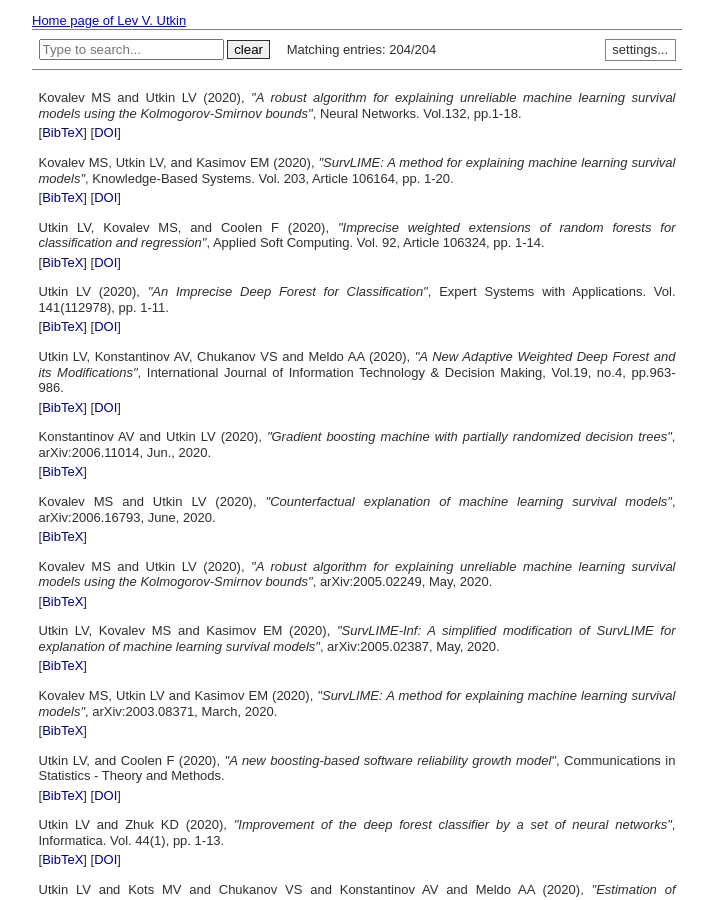
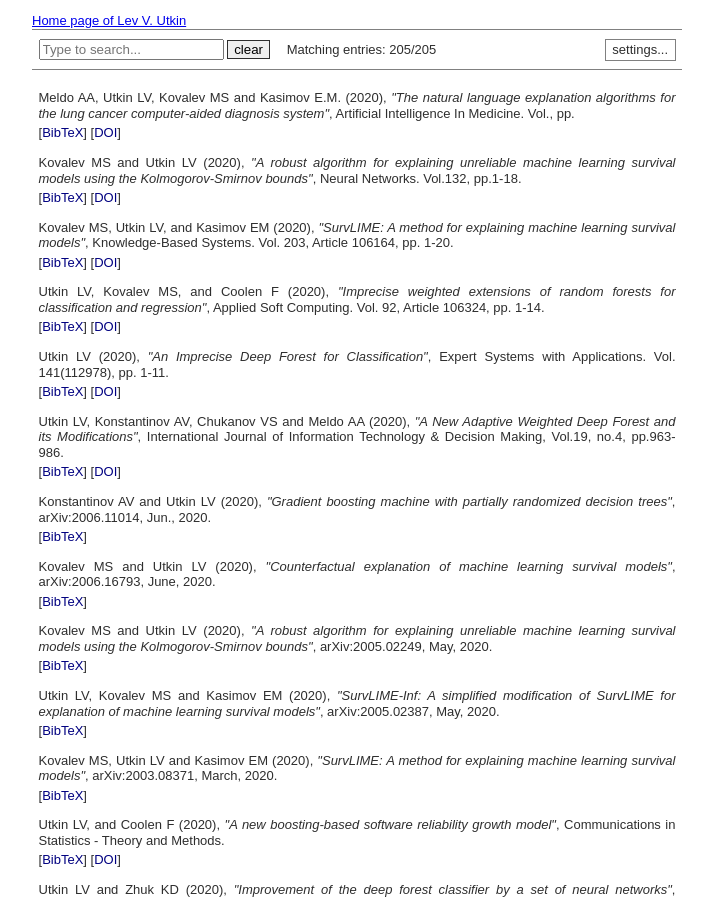
Before and after one commit to levutkin/levutkin.github.io, a Jekyll site: the page publications.html, which Jekyll copies as it is, in a window 1280 px wide and 900 px high. Shown: the whole window, without its empty margins (283-996 px from the left). Built offline with Jekyll 4.4.1, drawn with Linux system fonts in a browser that asks for light colours.

Commit message:
Update publications.html

```diff
--- a/publications.html
+++ b/publications.html
@@ -405,10 +405,29 @@ p.infolinks { margin: 0.3em 0em 0em 0em; padding: 0px; }
 <table id="qs_table" border="1">
 <tbody>
 
+<tr id="Meldo-Utkin-etal-2020" class="entry">
+	<td>Meldo AA, Utkin LV, Kovalev MS and Kasimov E.M. (2020), <i>"The natural language explanation algorithms for the lung cancer computer-aided diagnosis system"</i>, Artificial Intelligence In Medicine.  Vol., pp.
+	<p class="infolinks"> [<a href="javascript:toggleInfo('Meldo-Utkin-etal-2020','bibtex')">BibTeX</a>] [<a href="https://doi.org/..." target="_blank">DOI</a>]</p>
+	</td>
+</tr>
+<tr id="bib_Meldo-Utkin-etal-2020" class="bibtex noshow">
+<td><b>BibTeX</b>:
+<pre>
+@article{Meldo-Utkin-etal-2020,
+  author  = {A.A. Meldo and L.V. Utkin and M.S. Kovalev and E.M. Kasimov},
+  journal = {Artificial Intelligence In Medicine},
+  title   = {The natural language explanation algorithms for the lung cancer computer-aided diagnosis system},
+  year    = {2020},
+  pages   = {0--0},
+  volume  = {0},
+  doi     = {...},
+}
+</pre></td>
+
 <tr id="Kovalev-Utkin-2020c" class="entry">
-	<td>Kovalev MS and Utkin LV (2020), <i>"A robust algorithm for explaining unreliable machine learning survival models using the Kolmogorov-Smirnov bounds"</i>, Neural Networks.  Vol.132, pp.1-18.
-	<p class="infolinks"> [<a href="javascript:toggleInfo('Kovalev-Utkin-2020c','bibtex')">BibTeX</a>] [<a href="https://doi.org/10.1016/j.neunet.2020.08.007" target="_blank">DOI</a>]</p>
-	</td>
+<td>Kovalev MS and Utkin LV (2020), <i>"A robust algorithm for explaining unreliable machine learning survival models using the Kolmogorov-Smirnov bounds"</i>, Neural Networks.  Vol.132, pp.1-18.
+<p class="infolinks"> [<a href="javascript:toggleInfo('Kovalev-Utkin-2020c','bibtex')">BibTeX</a>] [<a href="https://doi.org/10.1016/j.neunet.2020.08.007" target="_blank">DOI</a>]</p>
+</td>
 </tr>
 <tr id="bib_Kovalev-Utkin-2020c" class="bibtex noshow">
 <td><b>BibTeX</b>:
```
